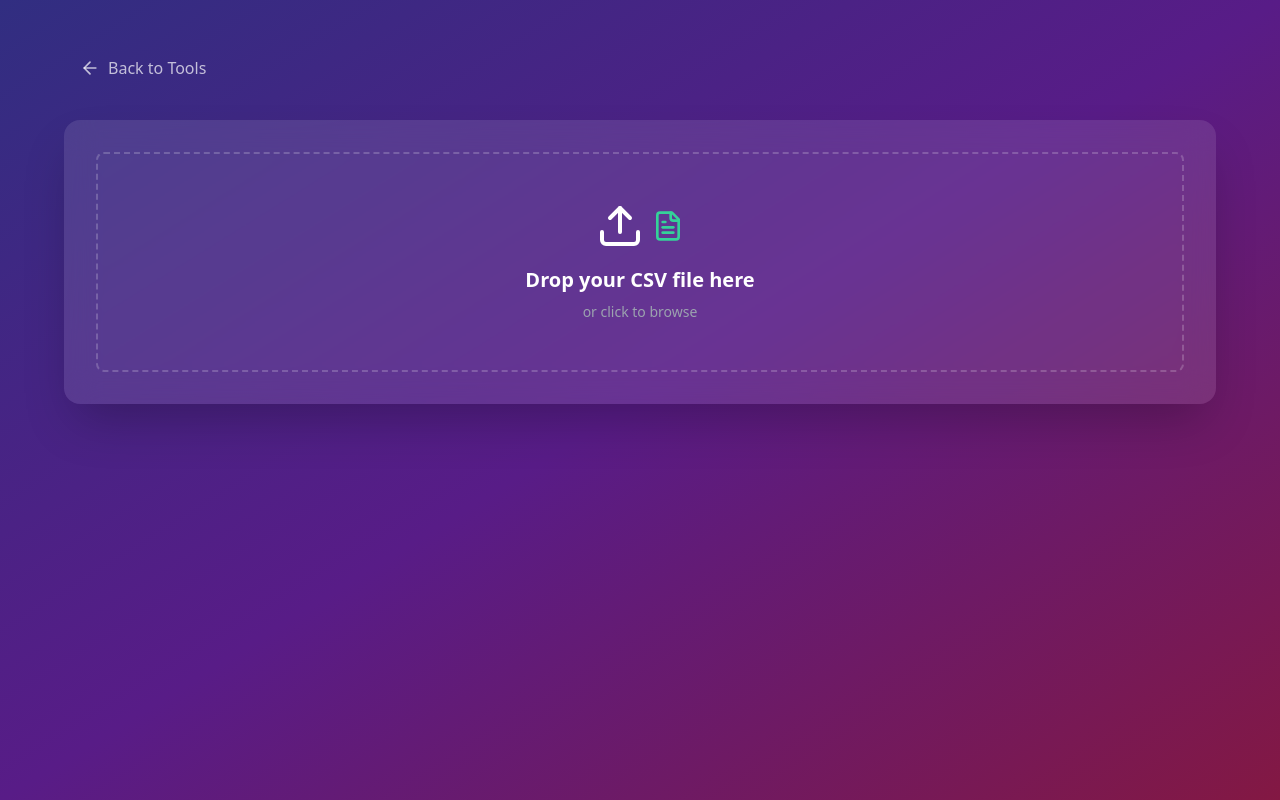
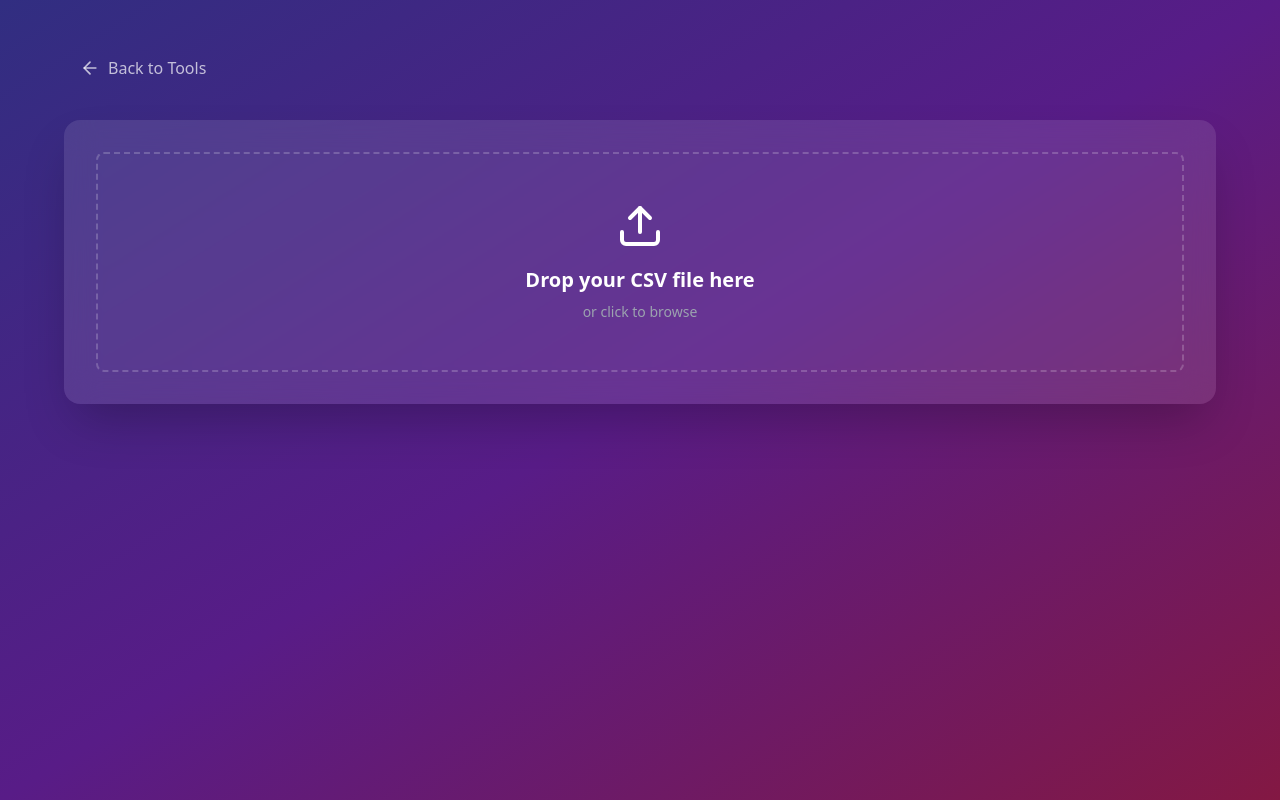
Before and after one commit to tayasarbhat/CC-2, a React (Vite) app: page / in a window 1280 px wide. Both pictures are taken after a click on the button 346 px from the left and 399 px from the top of the page. Built offline with nearby package versions, Linux system fonts and the light colour scheme.

Commit message:
Update CsvViewer.tsx

```diff
--- a/src/components/CsvViewer.tsx
+++ b/src/components/CsvViewer.tsx
@@ -202,7 +202,7 @@ const CsvViewer: React.FC<CsvViewerProps> = ({ onBack }) => {
           <label className="flex flex-col items-center justify-center w-full p-12 border-2 border-dashed border-white/20 rounded-lg cursor-pointer hover:border-white/40 transition-all group">
             <div className="flex items-center justify-center mb-4">
               <Upload className="w-12 h-12 transition-transform group-hover:scale-110 duration-300" />
-              <FileText className="w-8 h-8 ml-2 text-emerald-400" />
+
             </div>
             <div className="space-y-2 text-center">
               <p className="text-xl font-semibold">Drop your CSV file here</p>
```
